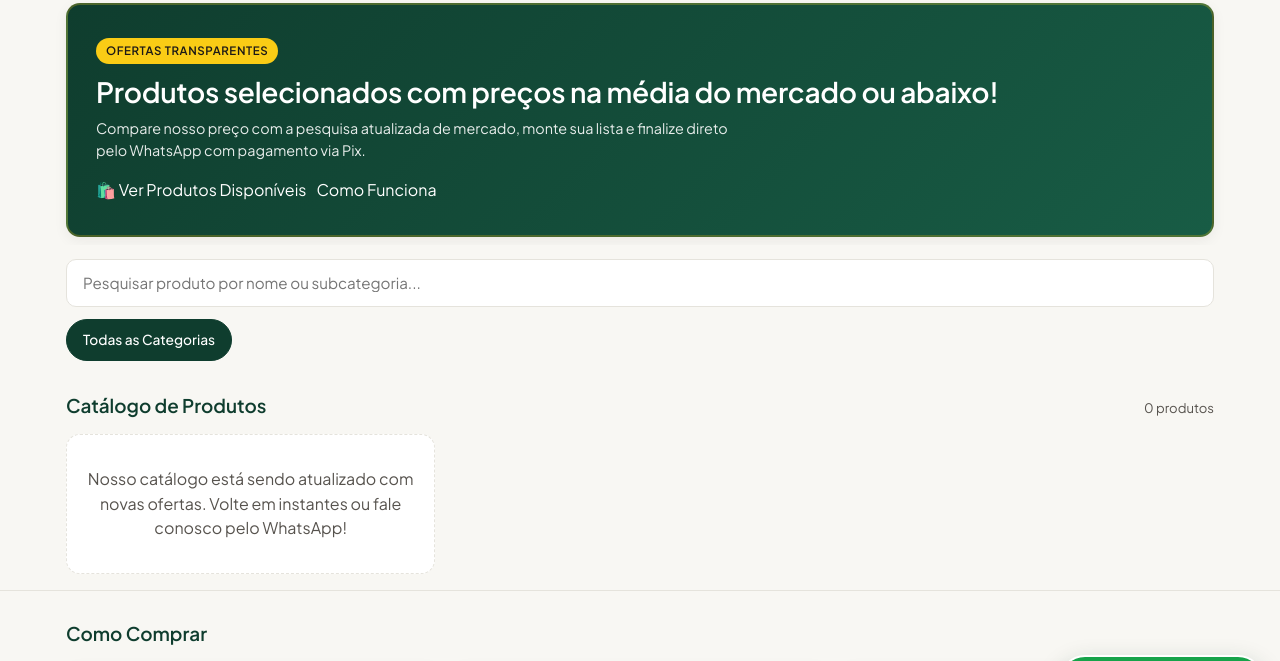
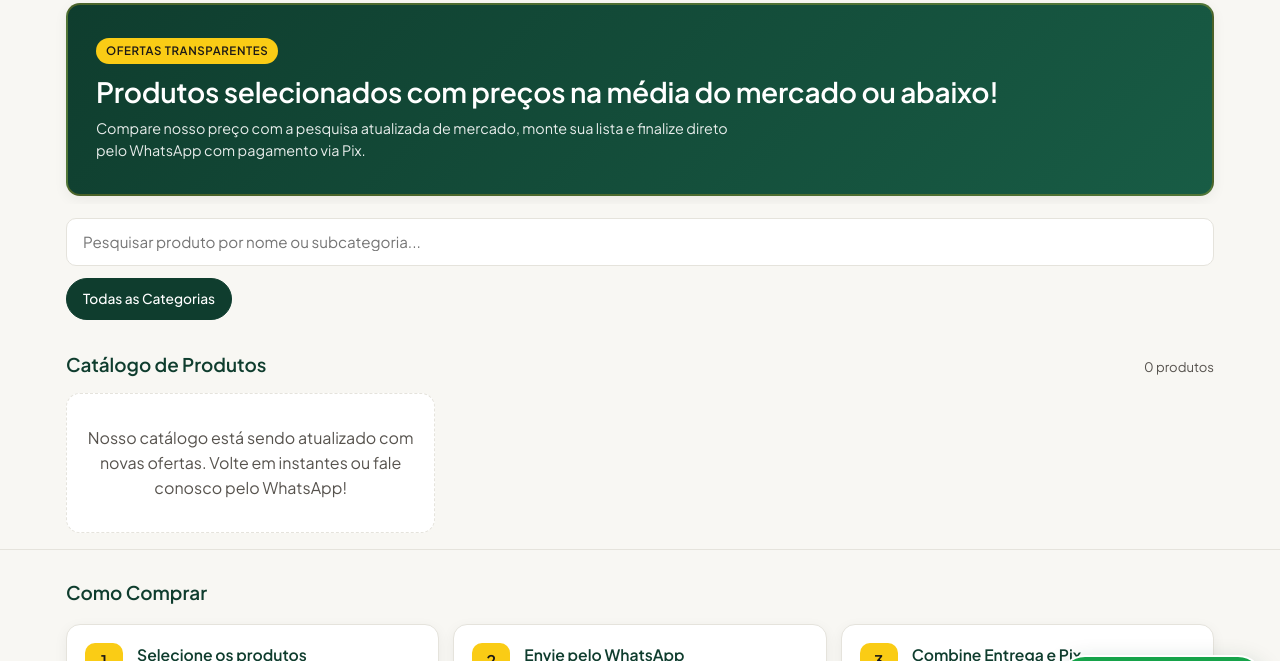
Before and after one commit to gilvaniaoliv/pg-precos-justos, a plain HTML site: page index.html in a window 1280 px wide. Shown: the part 77-738 px from the top of the page. Drawn offline with nearby package versions, Linux system fonts and the light colour scheme; no server answers.

Commit message:
Remove links inside banner card

```diff
--- a/index.html
+++ b/index.html
@@ -93,14 +93,6 @@
           <p id="bannerSubtitulo" class="banner-subtitulo">
             Compare nosso preço com a pesquisa atualizada de mercado, monte sua lista e finalize direto pelo WhatsApp com pagamento via Pix.
           </p>
-          <div class="banner-acoes">
-            <a href="#secaoCatalogo" class="btn-primario-banner">
-              🛍️ Ver Produtos Disponíveis
-            </a>
-            <a href="#comoComprar" class="btn-secundario-banner">
-              Como Funciona
-            </a>
-          </div>
         </div>
       </div>
     </section>
--- a/style.css
+++ b/style.css
@@ -313,7 +313,7 @@ a {
   font-size: 0.9rem;
   font-weight: 400;
   color: rgba(255, 255, 255, 0.9);
-  margin-bottom: 16px;
+  margin-bottom: 0;
   max-width: 640px;
 }
 
```
